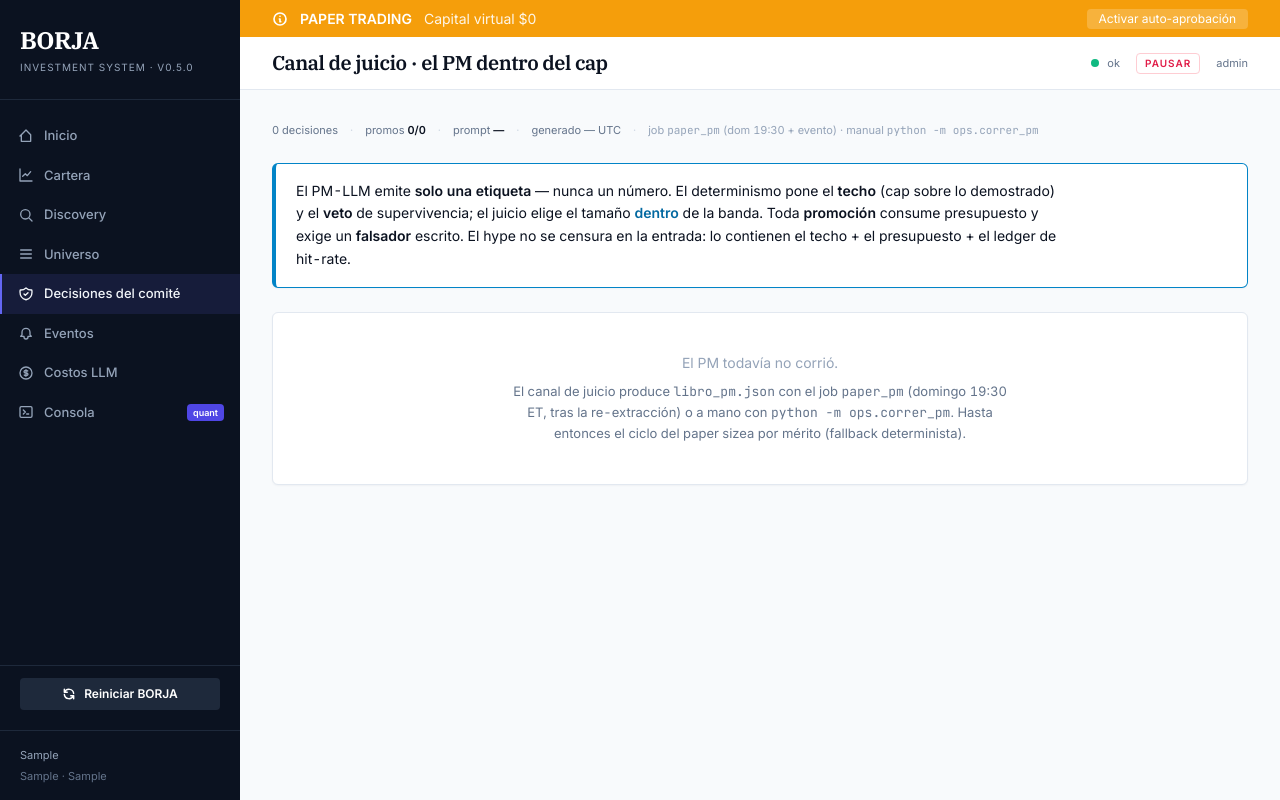
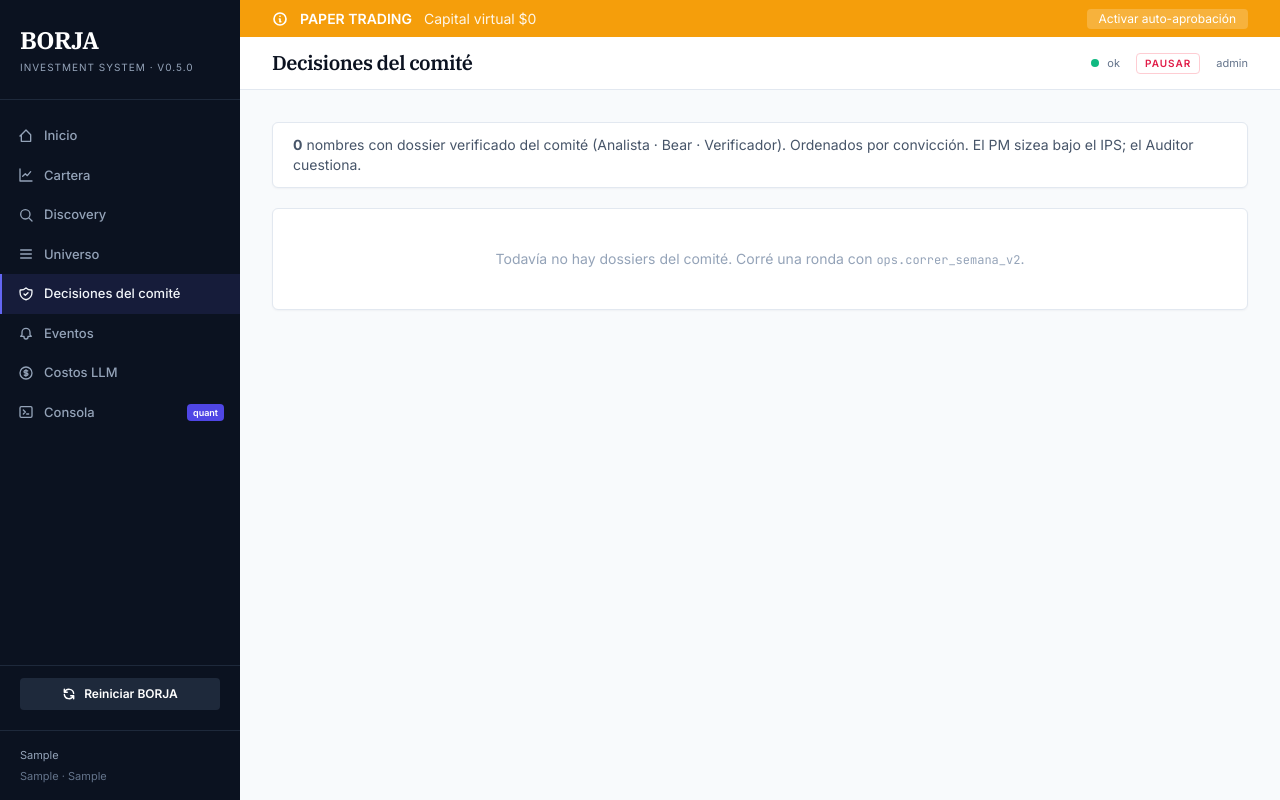
Before and after one commit to borjadeli/Borja, a FastAPI app: page /pm in a window 1280 px wide. Run offline with FastAPI, Linux system fonts and the light colour scheme; data comes from the database, SQL or seed files in the repository; tables that the repository leaves empty hold one stand-in row (values such as "Sample post"); some libraries are stand-ins or nearby versions.

Commit message:
feat(v2 dashboard): /pm → Decisiones del comité (lee el cache de dossiers v2)
'Juicio PM' mostraba el canal v3 (nucleo_paper/libro_pm.json). Rehecho como 'Decisiones del comité': lee el
cache de dossiers v2 (data/cache_dossiers_v2.json, 11 nombres incl. BESI.AS) y muestra por nombre convicción,
clasificación, veredicto del Verificador (PASS/REVIEW/FAIL con color), negocio/cuello, tesis bull vs bear, qué
exige el precio, falsador con fecha límite y red flags. CacheDossiers.todos() como accessor público. Ordenado
por convicción. Render validado con los 11 dossiers reales. 784 tests verdes.

Co-Authored-By: Claude Opus 4.8 <noreply@anthropic.com>

```diff
--- a/backend/agentes/orquestador.py
+++ b/backend/agentes/orquestador.py
@@ -117,6 +117,10 @@ class CacheDossiers:
         """El dossier PREVIO del nombre sin importar hash/TTL — base del delta-deep (doc 76): re-analizar
         barato sobre la tesis previa + lo nuevo, en vez de un análisis full desde cero."""
         return self._d.get(ticker.upper())
+
+    def todos(self) -> dict[str, "_Entrada"]:
+        """Todas las entradas cacheadas (ticker → Entrada). Para la vista 'Decisiones del comité'."""
+        return dict(self._d)
 
     def guardar(self, ticker: str, hash_: str, dossier: Dossier, verif: VerificationReport, fecha: date) -> None:
         self._d[ticker.upper()] = _Entrada(hash=hash_, dossier=dossier, verif=verif, fecha=fecha)
--- a/frontend/templates/pm.html
+++ b/frontend/templates/pm.html
@@ -1,119 +1,54 @@
 {% extends "base.html" %}
 
-{% block title %}Juicio · PM{% endblock %}
-{% block heading %}Canal de juicio · el PM dentro del cap{% endblock %}
+{% block heading %}Decisiones del comité{% endblock %}
 
 {% block content %}
-<div class="space-y-6" style="font-variant-numeric: tabular-nums;">
+<div class="space-y-5">
 
-  <!-- meta -->
-  <div class="flex flex-wrap items-center gap-x-3 gap-y-1 text-[11px] text-slate-500">
-    <span>{{ decisiones|length }} decisiones</span>
-    <span class="text-slate-300">·</span>
-    <span>promos <span class="font-semibold text-navy-900">{{ promos_usadas }}/{{ presupuesto }}</span></span>
-    <span class="text-slate-300">·</span>
-    <span>prompt <span class="font-semibold text-navy-900">{{ prompt_version or '—' }}</span></span>
-    <span class="text-slate-300">·</span>
-    <span>generado {{ (fecha or '—')[:19].replace('T', ' ') }} UTC</span>
-    <span class="text-slate-300">·</span>
-    <span class="text-slate-400">job <code>paper_pm</code> (dom 19:30 + evento) · manual <code>python -m ops.correr_pm</code></span>
+  <div class="bb-card px-5 py-3">
+    <div class="text-sm text-slate-600">
+      <b>{{ n }}</b> nombre{{ 's' if n != 1 else '' }} con dossier verificado del comité (Analista · Bear ·
+      Verificador). Ordenados por convicción. El PM sizea bajo el IPS; el Auditor cuestiona.</div>
   </div>
 
-  <!-- tesis -->
-  <div class="bb-card px-5 py-4 border-l-4 border-sky-600">
-    <p class="text-sm text-navy-900 leading-relaxed max-w-3xl">
-      El PM-LLM emite <span class="font-semibold">solo una etiqueta</span> — nunca un número. El determinismo pone
-      el <span class="font-semibold">techo</span> (cap sobre lo demostrado) y el <span class="font-semibold">veto</span>
-      de supervivencia; el juicio elige el tamaño <span class="font-semibold text-sky-700">dentro</span> de la banda.
-      Toda <span class="font-semibold">promoción</span> consume presupuesto y exige un <span class="font-semibold">falsador</span>
-      escrito. El hype no se censura en la entrada: lo contienen el techo + el presupuesto + el ledger de hit-rate.
-    </p>
-  </div>
-
-  {% macro etq_badge(e) %}
-    {% set c = {'PRIORITY_HIGH':'bg-emerald-100 text-emerald-700','PRIORITY_MEDIUM':'bg-emerald-50 text-emerald-600',
-                'PRIORITY_LOW':'bg-emerald-50 text-emerald-500','ADMIT_PROBE':'bg-violet-100 text-violet-700',
-                'PASS':'bg-slate-100 text-slate-500','HOLD':'bg-sky-50 text-sky-600',
-                'THESIS_BROKEN':'bg-rose-100 text-rose-700','VETO':'bg-rose-100 text-rose-700'} %}
-    <span class="inline-block text-[10px] font-semibold uppercase tracking-wide rounded px-2 py-0.5 {{ c.get(e, 'bg-slate-100 text-slate-500') }}">{{ e|replace('_',' ')|lower }}</span>
-  {% endmacro %}
-
   {% if decisiones %}
-  <!-- DECISIONES -->
+  {% for d in decisiones %}
   <div class="bb-card">
-    <div class="px-5 py-3 border-b border-slate-100 flex items-baseline gap-3 flex-wrap">
-      <h2 class="font-serif text-base font-semibold text-navy-900">Decisiones del PM · etiqueta → tamaño dentro del cap</h2>
-      <span class="text-[11px] text-slate-500">ordenado por tamaño · la promoción exige falsador escrito</span>
+    <div class="bb-card-header flex items-center gap-3">
+      <h3 class="flex-1">{{ d.ticker }}</h3>
+      {% if d.clasificacion %}<span class="text-[10px] uppercase tracking-wide font-semibold bg-slate-100 text-navy-800 rounded px-2 py-0.5">{{ d.clasificacion }}</span>{% endif %}
+      {% if d.veredicto %}
+        {% set vd = d.veredicto | lower %}
+        <span class="text-[10px] uppercase tracking-wide font-semibold rounded px-2 py-0.5
+          {{ 'bg-emerald-100 text-emerald-800' if vd == 'pass' else ('bg-amber-100 text-amber-800' if vd == 'review' else 'bg-rose-100 text-rose-800') }}">{{ d.veredicto | upper }}</span>
+      {% endif %}
+      {% if d.conviccion is not none %}
+        <span class="font-mono text-sm text-navy-900">conv {{ '%.2f' % d.conviccion }}</span>
+      {% endif %}
     </div>
-    <div class="overflow-x-auto">
-      <table class="w-full text-sm min-w-[820px]">
-        <thead>
-          <tr class="text-[10px] uppercase tracking-widest text-slate-400 border-b border-slate-100">
-            <th class="text-left font-semibold px-5 py-2">Ticker</th>
-            <th class="text-left font-semibold py-2">Etiqueta</th>
-            <th class="text-left font-semibold py-2 pl-4 border-l border-slate-100" title="tamaño elegido dentro de la banda [base, techo]">Tamaño · banda</th>
-            <th class="text-left font-semibold py-2 pl-4 border-l border-slate-100">Falsador (qué la rompe · antes de)</th>
-            <th class="text-right font-semibold py-2 pr-5" title="búsquedas web usadas (traza de costo/auditoría)">web</th>
-          </tr>
-        </thead>
-        <tbody>
-          {% for d in decisiones %}
-          <tr class="border-b border-slate-50 hover:bg-slate-50/60 align-top"
-              {% if d.bull or d.bear %}title="BULL: {{ d.bull }}&#10;BEAR: {{ d.bear }}"{% endif %}>
-            <td class="px-5 py-3">
-              <span class="inline-flex items-center gap-2">
-                <span class="w-1 h-5 rounded {% if d.promovido %}bg-emerald-600{% elif d.etiqueta in ('VETO','THESIS_BROKEN') %}bg-rose-500{% else %}bg-slate-300{% endif %}"></span>
-                <span class="font-mono font-semibold text-navy-900">{{ d.ticker }}</span>
-                {% if not d.valido %}<span class="text-[9px] text-amber-600 uppercase" title="{{ d.flags|join('; ') }}">⚠ fallback</span>{% endif %}
-              </span>
-            </td>
-            <td class="py-3">{{ etq_badge(d.etiqueta) }}</td>
-            <td class="py-3 pl-4 border-l border-slate-50">
-              <span class="inline-flex items-center gap-2">
-                <span class="font-mono font-bold text-[14px] {% if d.promovido %}text-emerald-700{% elif d.size_final <= 0 %}text-rose-600{% else %}text-slate-500{% endif %}">
-                  {% if d.size_final <= 0 %}—{% else %}{{ '%.1f'|format(d.size_final*100) }} %{% endif %}
-                </span>
-                <span class="relative w-16 h-1.5 rounded bg-slate-100 overflow-hidden" title="banda [{{ '%.0f'|format(d.base*100) }}%, {{ '%.0f'|format(d.techo*100) }}%]">
-                  {% if d.techo > 0 %}
-                  <span class="absolute inset-y-0 bg-sky-200 rounded" style="left: {{ (d.base/d.techo*100)|round|int }}%; right: 0;"></span>
-                  <span class="absolute inset-y-0 left-0 bg-sky-600 rounded" style="width: {{ (d.size_final/d.techo*100)|round|int if d.techo else 0 }}%"></span>
-                  {% endif %}
-                </span>
-                <span class="text-[10px] text-slate-400 font-mono">/{{ '%.0f'|format(d.techo*100) }}%</span>
-              </span>
-            </td>
-            <td class="py-3 pl-4 border-l border-slate-50 max-w-md">
-              {% if d.falsador %}
-                <div class="text-[12px] text-slate-600 leading-snug">{{ d.falsador }}</div>
-                {% if d.fecha_falsador %}<div class="text-[10px] text-slate-400 font-mono mt-0.5">antes de {{ d.fecha_falsador }}</div>{% endif %}
-              {% else %}
-                <span class="text-slate-300 text-[12px]">— sin falsador (no promueve)</span>
-              {% endif %}
-            </td>
-            <td class="text-right py-3 pr-5 font-mono text-slate-500">{{ d.web_searches or 0 }}</td>
-          </tr>
-          {% endfor %}
-        </tbody>
-      </table>
-    </div>
-    <div class="px-5 py-3 border-t border-slate-100 text-[12px] text-slate-500 leading-relaxed">
-      <span class="font-semibold text-slate-600">Cómo leerlo.</span>
-      La barra muestra el tamaño elegido sobre la banda <span class="font-mono">[base, techo]</span>: el celeste claro es
-      el tramo que el PM puede ganar con convicción, el celeste fuerte es lo que asignó. <span class="font-semibold">VETO</span>
-      y <span class="font-semibold">THESIS_BROKEN</span> van a 0. Pasá el cursor sobre la fila para ver el bull/bear.
-      El juicio es auditable: reconstruís qué se supo, el falsador y por qué esa etiqueta — no la reproducibilidad de la opinión.
+    <div class="px-5 py-4 space-y-3 text-sm">
+      {% if d.negocio %}<p class="text-slate-700">{{ d.negocio[:320] }}</p>{% endif %}
+      <div class="grid grid-cols-2 gap-4">
+        <div><div class="text-[11px] uppercase tracking-widest text-emerald-700 font-semibold mb-1">Bull</div>
+          <p class="text-slate-600 text-xs leading-relaxed">{{ (d.bull or '—')[:260] }}</p></div>
+        <div><div class="text-[11px] uppercase tracking-widest text-rose-700 font-semibold mb-1">Bear</div>
+          <p class="text-slate-600 text-xs leading-relaxed">{{ (d.bear or '—')[:260] }}</p></div>
+      </div>
+      {% if d.valuacion %}<div><div class="text-[11px] uppercase tracking-widest text-slate-500 font-semibold mb-1">Qué exige el precio</div>
+        <p class="text-slate-600 text-xs">{{ d.valuacion[:260] }}</p></div>{% endif %}
+      {% if d.falsador %}<div class="text-xs text-slate-600"><b>Falsador:</b> {{ d.falsador[:200] }}
+        {% if d.falsador_fecha %}<span class="text-slate-400">(límite {{ d.falsador_fecha }})</span>{% endif %}</div>{% endif %}
+      <div class="flex gap-4 text-[11px] text-slate-500 pt-1 border-t border-slate-100">
+        <span>{{ d.n_red_flags }} red flag{{ 's' if d.n_red_flags != 1 else '' }}</span>
+        <span>dossier {{ d.fecha }}</span>
+        {% if d.motivos %}<span class="text-slate-400">· {{ d.motivos | join(' · ') }}</span>{% endif %}
+      </div>
     </div>
   </div>
+  {% endfor %}
   {% else %}
-  <!-- vacío -->
-  <div class="bb-card px-6 py-10 text-center">
-    <div class="text-slate-400 text-sm mb-2">El PM todavía no corrió.</div>
-    <p class="text-[13px] text-slate-500 max-w-lg mx-auto leading-relaxed">
-      El canal de juicio produce <code>libro_pm.json</code> con el job <code>paper_pm</code> (domingo 19:30 ET, tras la
-      re-extracción) o a mano con <code>python -m ops.correr_pm</code>. Hasta entonces el ciclo del paper sizea por
-      mérito (fallback determinista).
-    </p>
-  </div>
+  <div class="bb-card px-5 py-10 text-center text-slate-400 text-sm">
+    Todavía no hay dossiers del comité. Corré una ronda con <code class="font-mono text-xs">ops.correr_semana_v2</code>.</div>
   {% endif %}
 
 </div>
```
Also changed, not shown: backend/ui.py (+23 -10 lines).
